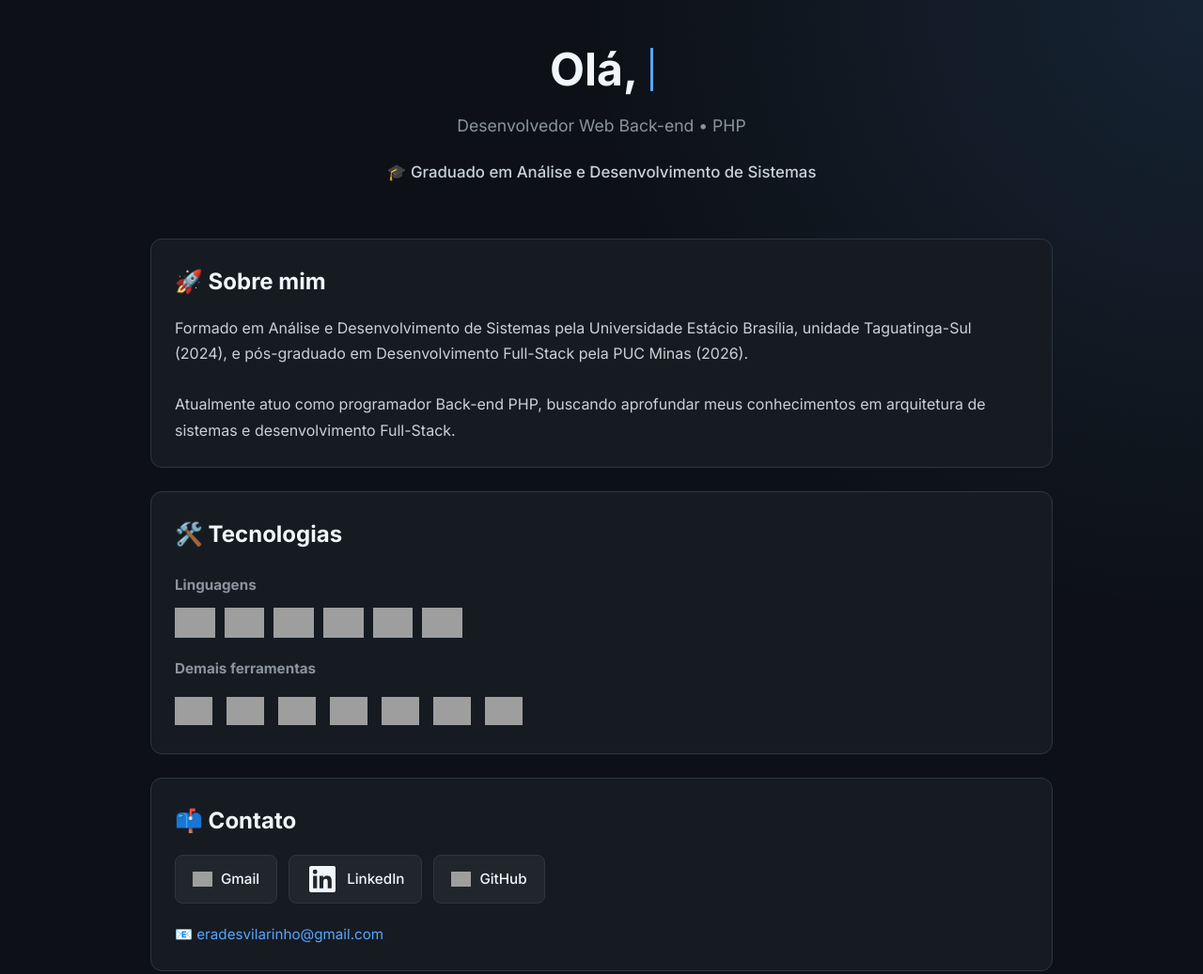
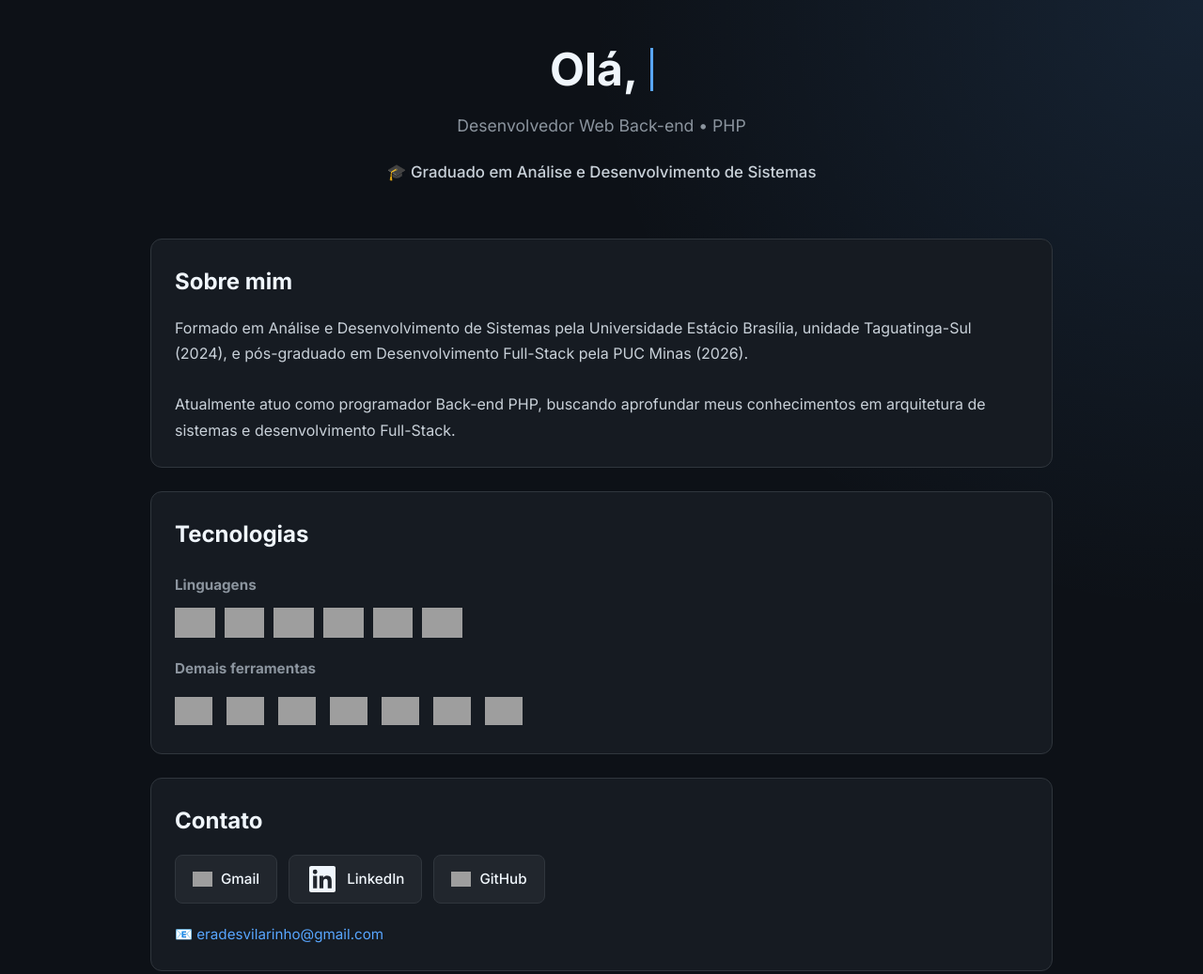
Before and after one commit to Gustavo-erades/gustavo-erades, a plain HTML site: page index.html in a window 1280 px wide. Shown: the top 1037 px of the page at 94% size. Drawn offline with Linux system fonts and the light colour scheme; grey boxes are pictures that could not be loaded.

Commit message:
Remove emojis from section headings in index.html

```diff
--- a/index.html
+++ b/index.html
@@ -471,7 +471,7 @@
 
             <section class="animate delay-3">
 
-                <h2>🚀 Sobre mim</h2>
+                <h2>Sobre mim</h2>
 
                 <p>
                     Formado em Análise e Desenvolvimento de Sistemas
@@ -495,7 +495,7 @@
 
             <section class="animate delay-4">
 
-                <h2>🛠️ Tecnologias</h2>
+                <h2>Tecnologias</h2>
 
                 <h3>Linguagens</h3>
 
@@ -600,7 +600,7 @@
 
             <section class="animate delay-5">
 
-                <h2>📫 Contato</h2>
+                <h2>Contato</h2>
 
                 <div class="contact-links">
 
```
